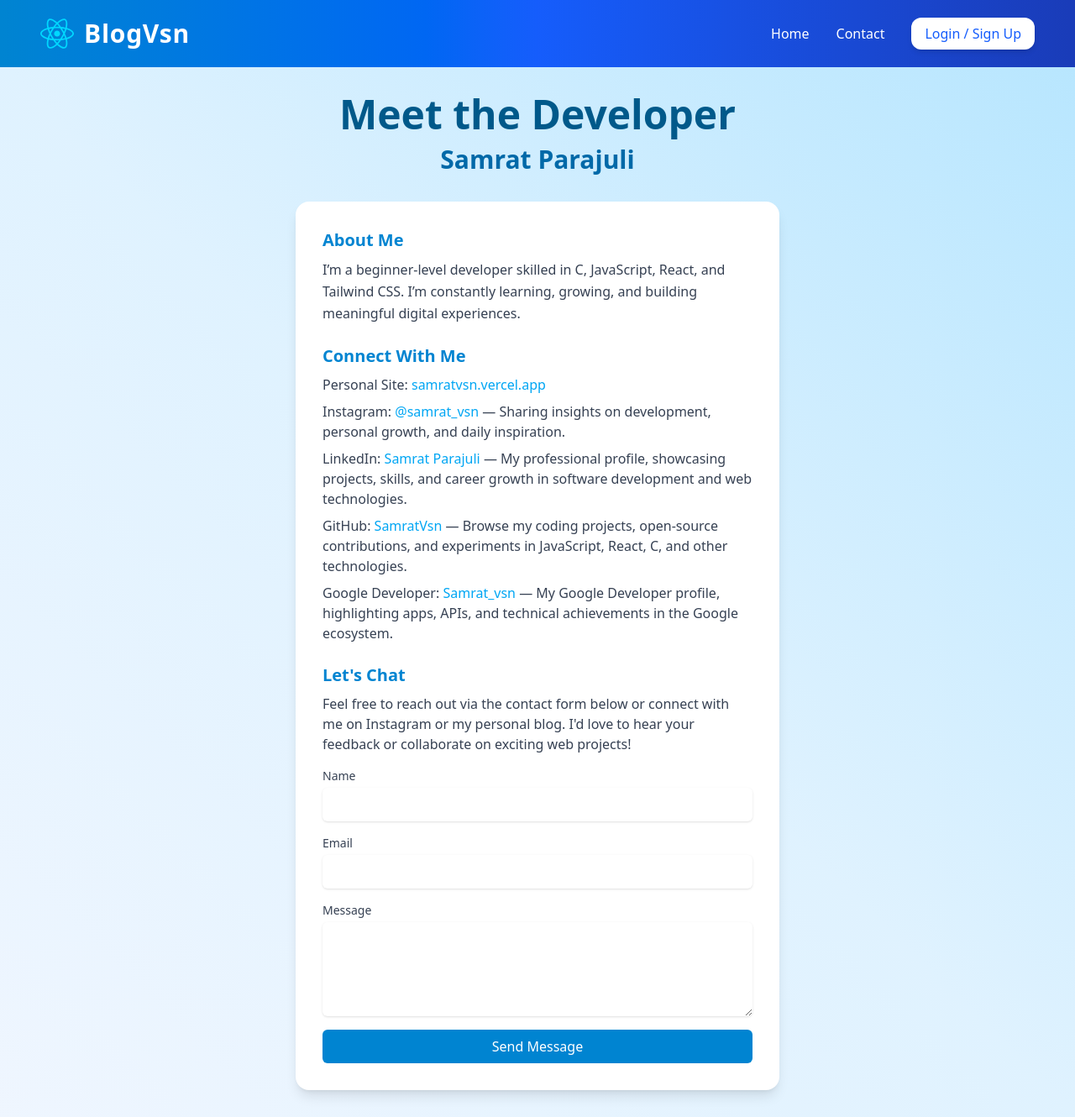
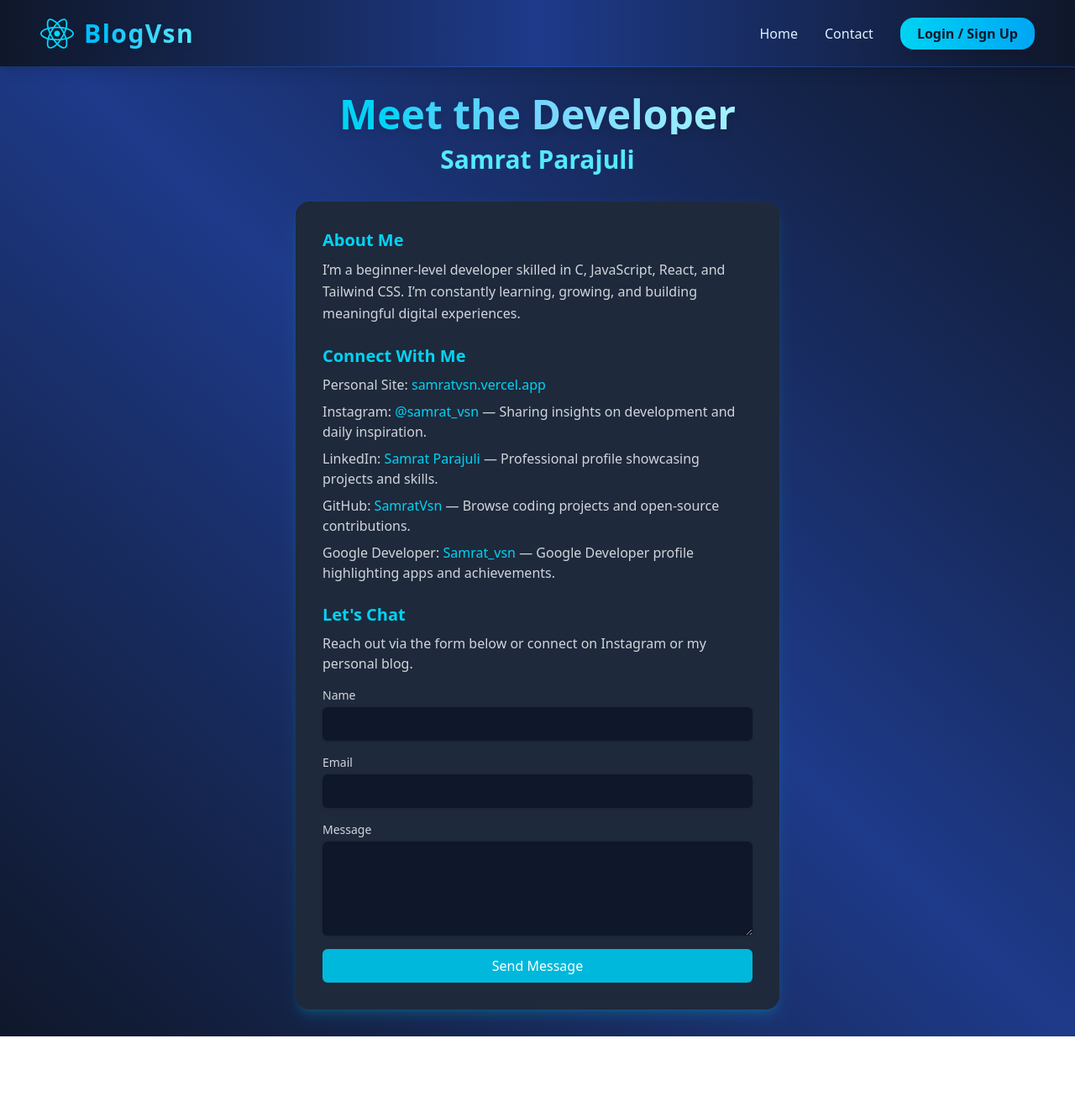
Before and after one commit to SamratVsn/BlogVsn, a React (Vite) app: page /contact in a window 1280 px wide. Shown: the whole page at 84% size. After the commit the page ends 1234 px from the top, so only its background shows below. Built offline with nearby package versions, Linux system fonts and the light colour scheme.

Commit message:
UI Change

```diff
--- a/package.json
+++ b/package.json
@@ -13,6 +13,7 @@
     "@react-oauth/google": "^0.12.2",
     "@tailwindcss/vite": "^4.1.12",
     "axios": "^1.11.0",
+    "emailjs-com": "^3.2.0",
     "framer-motion": "^12.23.12",
     "jwt-decode": "^4.0.0",
     "react": "^19.1.1",
--- a/src/Components/Header.jsx
+++ b/src/Components/Header.jsx
@@ -10,37 +10,42 @@ function Header() {
   const closeMenu = () => setIsOpen(false);
 
   return (
-    <header className="h-20 w-full bg-gradient-to-r from-sky-600 via-blue-600 to-blue-800 shadow-lg top-0 z-50">
+    <header className="h-20 w-full bg-gradient-to-r from-[#0f172a] via-[#1e3a8a] to-[#0f172a] shadow-lg backdrop-blur-xl border-b border-blue-500/30">
       <div className="max-w-7xl mx-auto px-6 sm:px-8 lg:px-12 flex items-center justify-between h-full">
         {/* Logo */}
         <div className="flex items-center gap-3">
-          <img src={reactLogo} alt="React" className="h-10 w-10" />
+          <motion.img
+            src={reactLogo}
+            alt="React"
+            className="h-10 w-10"
+            whileHover={{ rotate: 360 }}
+            transition={{ duration: 1 }}
+          />
           <Link
             to="/"
-            className="text-2xl sm:text-2xl md:text-3xl font-bold text-white tracking-wide hover:text-yellow-300 transition duration-300"
+            className="text-2xl sm:text-2xl md:text-3xl font-extrabold text-transparent bg-clip-text bg-gradient-to-r from-sky-400 to-cyan-300 tracking-wider drop-shadow-md hover:drop-shadow-lg transition"
           >
             BlogVsn
           </Link>
         </div>
 
         {/* Desktop Menu */}
-        <div className="hidden md:flex items-center gap-8 text-white font-medium">
-          <Link
-            to="/"
-            className="hover:text-sky-200 transition duration-300"
-          >
-            Home
-          </Link>
-          <Link
-            to="/contact"
-            className="hover:text-sky-200 transition duration-300"
-          >
-            Contact
-          </Link>
+        <div className="hidden md:flex items-center gap-8 font-medium">
+          {['Home', 'Contact'].map((item, idx) => (
+            <Link
+              key={idx}
+              to={item === 'Home' ? '/' : '/contact'}
+              className="relative text-sky-100 hover:text-cyan-300 transition group"
+            >
+              {item}
+              <span className="absolute left-0 -bottom-1 w-0 h-[2px] bg-cyan-400 transition-all group-hover:w-full"></span>
+            </Link>
+          ))}
+
           <motion.div whileHover={{ scale: 1.05 }} whileTap={{ scale: 0.95 }}>
             <Link
               to="/login"
-              className="bg-white text-blue-600 px-4 py-2 rounded-xl shadow-md hover:text-blue-800 transition duration-300"
+              className="bg-gradient-to-r from-cyan-400 to-sky-500 text-slate-900 font-semibold px-5 py-2 rounded-2xl shadow-lg hover:shadow-cyan-400/50 transition"
             >
               Login / Sign Up
             </Link>
@@ -51,7 +56,7 @@ function Header() {
         <div className="md:hidden">
           <button
             onClick={toggleMenu}
-            className="text-white focus:outline-none"
+            className="text-cyan-300 hover:text-white focus:outline-none transition"
             aria-label="Toggle menu"
           >
             {isOpen ? (
@@ -77,16 +82,16 @@ function Header() {
               animate={{ opacity: 1, y: 0 }}
               exit={{ opacity: 0, y: -20 }}
               transition={{ duration: 0.3 }}
-              className="md:hidden absolute top-20 left-0 w-full bg-gradient-to-b from-sky-600 via-blue-600 to-blue-800 bg-opacity-95 backdrop-blur-md shadow-lg"
+              className="md:hidden absolute top-20 left-0 w-full bg-gradient-to-b from-[#0f172a]/95 via-[#1e3a8a]/95 to-[#0f172a]/95 backdrop-blur-lg border-b border-cyan-500/30 shadow-lg"
             >
-              <div className="flex flex-col px-6 py-4 space-y-3 text-white font-medium">
-                <Link onClick={closeMenu} to="/" className="hover:text-yellow-300 hover:font-semibold transition">
+              <div className="flex flex-col px-6 py-4 space-y-4 text-cyan-100 font-medium">
+                <Link onClick={closeMenu} to="/" className="hover:text-cyan-300 transition">
                   Home
                 </Link>
-                <Link onClick={closeMenu} to="/contact" className="hover:text-yellow-300 hover:font-semibold transition">
+                <Link onClick={closeMenu} to="/contact" className="hover:text-cyan-300 transition">
                   Contact
                 </Link>
-                <Link onClick={closeMenu} to="/login" className="hover:text-yellow-300 hover:font-semibold transition">
+                <Link onClick={closeMenu} to="/login" className="hover:text-cyan-300 transition">
                   Login / Sign Up
                 </Link>
               </div>
--- a/src/Pages/Contact.jsx
+++ b/src/Pages/Contact.jsx
@@ -1,13 +1,47 @@
-import React from 'react';
-import { motion } from 'framer-motion';
+import React, { useState } from 'react';
+import { motion, AnimatePresence } from 'framer-motion';
 import Header from '../Components/Header';
-import { div } from 'framer-motion/client';
+import emailjs from 'emailjs-com';
 
 export default function Contact() {
+  const [formData, setFormData] = useState({ name: '', email: '', message: '' });
+  const [sending, setSending] = useState(false);
+  const [sent, setSent] = useState(false);
+
+  const handleChange = (e) => {
+    setFormData({ ...formData, [e.target.name]: e.target.value });
+  };
+
+  const handleSubmit = (e) => {
+    e.preventDefault();
+    setSending(true);
+
+    emailjs
+      .send(
+        'service_4caks7t',
+        'template_302eb9i',
+        formData,
+        's_DOKVIFTrfiU-5Rj'
+      )
+      .then(
+        () => {
+          setSending(false);
+          setSent(true);
+          setFormData({ name: '', email: '', message: '' });
+          setTimeout(() => setSent(false), 5000); // Auto-hide success message
+        },
+        (err) => {
+          setSending(false);
+          alert('Oops! Something went wrong. Please try again.');
+          console.error(err);
+        }
+      );
+  };
+
   return (
-    <div>
+    <div className="min-h-screen bg-gradient-to-tr from-[#0f172a] via-[#1e3a8a] to-[#0f172a] text-white">
       <Header />
-      <div className="min-h-screen flex flex-col items-center bg-gradient-to-tr from-blue-50 via-sky-100 to-sky-200">
+
       <div className="flex flex-col items-center w-full px-4 py-8 sm:px-6 md:px-8">
         {/* Title */}
         <motion.section
@@ -16,10 +50,10 @@ export default function Contact() {
           transition={{ duration: 0.6 }}
           className="text-center space-y-3"
         >
-            <h1 className="text-3xl sm:text-4xl md:text-5xl font-bold text-sky-800">
+          <h1 className="text-3xl sm:text-4xl md:text-5xl font-bold bg-gradient-to-r from-cyan-400 via-sky-300 to-cyan-200 bg-clip-text text-transparent drop-shadow-lg">
             Meet the Developer
           </h1>
-            <h2 className="text-xl sm:text-2xl md:text-3xl font-semibold text-sky-700">
+          <h2 className="text-xl sm:text-2xl md:text-3xl font-semibold text-cyan-300">
             Samrat Parajuli
           </h2>
         </motion.section>
@@ -29,150 +63,167 @@ export default function Contact() {
           initial={{ opacity: 0, scale: 0.95 }}
           animate={{ opacity: 1, scale: 1 }}
           transition={{ duration: 0.6, delay: 0.2 }}
-            className="mt-8 w-full max-w-md sm:max-w-lg md:max-w-xl bg-white shadow-lg rounded-2xl p-6 sm:p-8 space-y-6"
+          className="mt-8 w-full max-w-md sm:max-w-lg md:max-w-xl bg-[#1e293b] shadow-lg shadow-cyan-500/20 rounded-2xl p-6 sm:p-8 space-y-6"
         >
           {/* About */}
           <div>
-              <h3 className="text-lg sm:text-xl font-semibold text-sky-600">About Me</h3>
-              <p className="text-gray-700 mt-2 leading-relaxed text-sm sm:text-base">
-                I’m a beginner-level developer skilled in C, JavaScript, React, and
-                Tailwind CSS. I’m constantly learning, growing, and building
-                meaningful digital experiences.
+            <h3 className="text-lg sm:text-xl font-semibold text-cyan-400">About Me</h3>
+            <p className="text-gray-300 mt-2 leading-relaxed text-sm sm:text-base">
+              I’m a beginner-level developer skilled in C, JavaScript, React, and Tailwind CSS.
+              I’m constantly learning, growing, and building meaningful digital experiences.
             </p>
           </div>
 
           {/* Socials */}
           <div>
-              <h3 className="text-lg sm:text-xl font-semibold text-sky-600">Connect With Me</h3>
-              <ul className="space-y-2 mt-2 text-gray-700 text-sm sm:text-base">
+            <h3 className="text-lg sm:text-xl font-semibold text-cyan-400">Connect With Me</h3>
+            <ul className="space-y-2 mt-2 text-gray-300 text-sm sm:text-base">
               <li>
                 <span className="font-medium">Personal Site:</span>{' '}
                 <a
                   href="https://samratvsn.vercel.app"
-                    className="text-sky-500 hover:underline break-words"
+                  className="text-cyan-400 hover:underline break-words"
                   target="_blank"
                   rel="noopener noreferrer"
                 >
                   samratvsn.vercel.app
                 </a>
               </li>
-
               <li>
                 <span className="font-medium">Instagram:</span>{' '}
                 <a
                   href="https://www.instagram.com/samrat_vsn/"
-                    className="text-sky-500 hover:underline break-words"
+                  className="text-cyan-400 hover:underline break-words"
                   target="_blank"
                   rel="noopener noreferrer"
                 >
                   @samrat_vsn
                 </a>{' '}
-                  — Sharing insights on development, personal growth, and daily inspiration.
+                — Sharing insights on development and daily inspiration.
               </li>
-
               <li>
                 <span className="font-medium">LinkedIn:</span>{' '}
                 <a
                   href="https://www.linkedin.com/in/samrat-parajuli-54310732b/"
-                    className="text-sky-500 hover:underline break-words"
+                  className="text-cyan-400 hover:underline break-words"
                   target="_blank"
                   rel="noopener noreferrer"
                 >
                   Samrat Parajuli
                 </a>{' '}
-                  — My professional profile, showcasing projects, skills, and career growth in software development and web technologies.
+                — Professional profile showcasing projects and skills.
               </li>
-
               <li>
                 <span className="font-medium">GitHub:</span>{' '}
                 <a
                   href="https://github.com/SamratVsn"
-                    className="text-sky-500 hover:underline break-words"
+                  className="text-cyan-400 hover:underline break-words"
                   target="_blank"
                   rel="noopener noreferrer"
                 >
                   SamratVsn
                 </a>{' '}
-                  — Browse my coding projects, open-source contributions, and experiments in JavaScript, React, C, and other technologies.
+                — Browse coding projects and open-source contributions.
               </li>
-
               <li>
                 <span className="font-medium">Google Developer:</span>{' '}
                 <a
                   href="https://g.dev/Samrat_vsn"
-                    className="text-sky-500 hover:underline break-words"
+                  className="text-cyan-400 hover:underline break-words"
                   target="_blank"
                   rel="noopener noreferrer"
                 >
                   Samrat_vsn
                 </a>{' '}
-                  — My Google Developer profile, highlighting apps, APIs, and technical achievements in the Google ecosystem.
+                — Google Developer profile highlighting apps and achievements.
               </li>
             </ul>
           </div>
 
           {/* Contact Form */}
           <div>
-              <h3 className="text-lg sm:text-xl font-semibold text-sky-600">Let's Chat</h3>
-              <p className="text-gray-700 mt-2 text-sm sm:text-base">
-                Feel free to reach out via the contact form below or connect with me
-                on Instagram or my personal blog. I'd love to hear your feedback or
-                collaborate on exciting web projects!
+            <h3 className="text-lg sm:text-xl font-semibold text-cyan-400">Let's Chat</h3>
+            <p className="text-gray-300 mt-2 text-sm sm:text-base">
+              Reach out via the form below or connect on Instagram or my personal blog.
             </p>
 
-              <form className="mt-4 space-y-4">
+            <form className="mt-4 space-y-4" onSubmit={handleSubmit}>
               <div>
-                  <label htmlFor="name" className="block text-sm font-medium text-gray-700">
+                <label htmlFor="name" className="block text-sm font-medium text-gray-300">
                   Name
                 </label>
                 <input
                   type="text"
                   id="name"
                   name="name"
+                  value={formData.name}
+                  onChange={handleChange}
                   required
-                    className="mt-1 block w-full border-gray-300 rounded-md shadow-sm focus:ring-sky-500 focus:border-sky-500 p-2"
+                  className="mt-1 block w-full border-gray-600 bg-[#0f172a] rounded-md shadow-sm focus:ring-cyan-400 focus:border-cyan-400 p-2 text-white"
                 />
               </div>
 
               <div>
-                  <label htmlFor="email" className="block text-sm font-medium text-gray-700">
+                <label htmlFor="email" className="block text-sm font-medium text-gray-300">
                   Email
                 </label>
                 <input
                   type="email"
                   id="email"
                   name="email"
+                  value={formData.email}
+                  onChange={handleChange}
                   required
-                    className="mt-1 block w-full border-gray-300 rounded-md shadow-sm focus:ring-sky-500 focus:border-sky-500 p-2"
+                  className="mt-1 block w-full border-gray-600 bg-[#0f172a] rounded-md shadow-sm focus:ring-cyan-400 focus:border-cyan-400 p-2 text-white"
                 />
               </div>
 
               <div>
-                  <label htmlFor="message" className="block text-sm font-medium text-gray-700">
+                <label htmlFor="message" className="block text-sm font-medium text-gray-300">
                   Message
                 </label>
                 <textarea
                   id="message"
                   name="message"
                   rows="4"
+                  value={formData.message}
+                  onChange={handleChange}
                   required
-                    className="mt-1 block w-full border-gray-300 rounded-md shadow-sm focus:ring-sky-500 focus:border-sky-500 p-2"
+                  className="mt-1 block w-full border-gray-600 bg-[#0f172a] rounded-md shadow-sm focus:ring-cyan-400 focus:border-cyan-400 p-2 text-white"
                 />
               </div>
 
+              {/* Animated Send Button */}
               <motion.button
                 type="submit"
-                  whileHover={{ scale: 1.05 }}
+                whileHover={{ scale: 1.05, boxShadow: '0 0 20px #22d3ee' }}
                 whileTap={{ scale: 0.95 }}
-                  className="w-full py-2 px-4 bg-sky-600 text-white rounded-md hover:bg-sky-700 focus:outline-none"
+                className={`w-full py-2 px-4 bg-cyan-500 hover:bg-cyan-600 text-white rounded-md focus:outline-none ${
+                  sending ? 'opacity-70 cursor-not-allowed' : ''
+                }`}
+                disabled={sending}
               >
-                  Send Message
+                {sending ? 'Sending...' : 'Send Message'}
               </motion.button>
+
+              {/* Success message */}
+              <AnimatePresence>
+                {sent && (
+                  <motion.div
+                    initial={{ opacity: 0, y: -10 }}
+                    animate={{ opacity: 1, y: 0 }}
+                    exit={{ opacity: 0, y: -10 }}
+                    transition={{ duration: 0.5 }}
+                    className="text-green-400 text-center mt-2 font-medium"
+                  >
+                    ✅ Message sent successfully!
+                  </motion.div>
+                )}
+              </AnimatePresence>
             </form>
           </div>
         </motion.section>
       </div>
     </div>
-    </div>
   );
 }
--- a/src/Pages/Login.jsx
+++ b/src/Pages/Login.jsx
@@ -1,39 +1,56 @@
-import React from 'react'
-import { Link, useNavigate } from 'react-router-dom'
-import { GoogleLogin } from '@react-oauth/google'
-import { jwtDecode } from 'jwt-decode'
+import React from 'react';
+import { Link, useNavigate } from 'react-router-dom';
+import { GoogleLogin } from '@react-oauth/google';
+import { jwtDecode } from 'jwt-decode';
 
 export default function Login() {
-
   const navigate = useNavigate();
 
   return (
-    <div className="min-h-screen flex flex-col items-center justify-center bg-gradient-to-tr from-sky-100 via-sky-200 to-sky-300">
-      <div className="w-full max-w-md bg-white rounded-2xl shadow-2xl p-8 flex flex-col items-center">
-        <p className="text-4xl font-extrabold text-slate-800 mb-6">Welcome Back</p>
-        <p className="text-slate-500 mb-10 text-center">
+    <div className="min-h-screen flex flex-col items-center justify-center bg-gradient-to-b from-[#0a26dd] via-[#061666] to-[#020b33] px-4">
+      <div className="w-full max-w-md bg-[#020b33]/80 backdrop-blur-lg rounded-2xl border border-cyan-500/30 shadow-xl p-8 flex flex-col items-center text-white">
+
+        {/* Title */}
+        <p className="text-4xl font-extrabold text-cyan-400 drop-shadow-lg mb-4">
+          Welcome Back
+        </p>
+        <p className="text-slate-300 mb-10 text-center">
           Sign in with your Google account to continue
         </p>
+
+        {/* Google Login */}
         <div className="w-full flex justify-center mb-8">
-          <GoogleLogin onSuccess={(credentialResponse) => {
-            console.log(credentialResponse);
-            console.log(jwtDecode(credentialResponse.credential));
-            localStorage.setItem("user", JSON.stringify(decoded));
-            navigate("/")
-          }}
-            onError={() => console.log(`Login Failed`)}
-            auto_select={true}
-            shape="pill" theme="outline" size="large" width="300"
+          <GoogleLogin
+            onSuccess={(credentialResponse) => {
+              console.log(credentialResponse);
+              const decoded = jwtDecode(credentialResponse.credential); // ✅ define decoded
+              console.log(decoded);
+              localStorage.setItem("user", JSON.stringify(decoded));
+              navigate("/");
+            }}
+            onError={() => console.log("Login Failed")}
+            shape="pill"
+            theme="filled_blue"
+            size="large"
+            width="280"
           />
         </div>
+
+        {/* Divider */}
         <div className="flex items-center w-full mb-8">
-          <div className="flex-grow border-t border-gray-300"></div>
-          <span className="mx-3 text-gray-400 text-sm">or</span>
-          <div className="flex-grow border-t border-gray-300"></div>
+          <div className="flex-grow border-t border-cyan-500/30"></div>
+          <span className="mx-3 text-slate-400 text-sm">or</span>
+          <div className="flex-grow border-t border-cyan-500/30"></div>
         </div>
 
-        <Link to="/" className="px-6 py-3 w-full text-center text-lg font-semibold border-2 border-sky-600 text-sky-700 rounded-xl shadow-md hover:bg-sky-600 hover:text-white transition duration-300">⬅ Back to Home</Link>
+        {/* Back Button */}
+        <Link
+          to="/"
+          className="px-6 py-3 w-full text-center text-lg font-semibold rounded-xl bg-gradient-to-r from-cyan-400 to-sky-500 text-slate-900 shadow-md hover:shadow-cyan-400/50 transition"
+        >
+          ⬅ Back to Home
+        </Link>
       </div>
     </div>
-  )
+  );
 }
```
Also changed, not shown: src/Components/IntroPost.jsx (+35 -23 lines), src/Components/Search.jsx (+40 -22 lines), src/Pages/Home.jsx (+23 -22 lines), 1 other file (tests, documents, lock files or other folders). Lines whose indentation alone changed are shown as unchanged.
